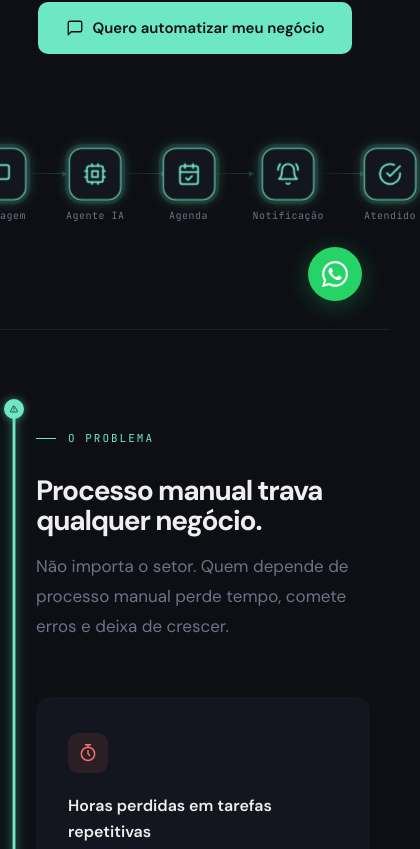
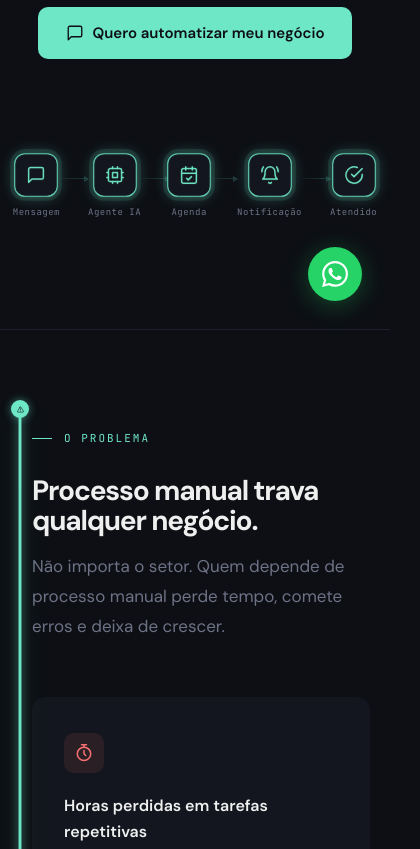
Before and after one commit to RafaelClaro/practiq, a Next.js app: page / in a window 390 px wide. Shown: the part 515-1364 px from the top of the page, 420 px wide, since content can reach past the window. Built offline with nearby package versions, Linux system fonts and the light colour scheme.

Commit message:
fix: mobile layout — flow nodes scroll horizontal, timeline rail ajustado

```diff
--- a/app/globals.css
+++ b/app/globals.css
@@ -695,10 +695,29 @@ footer {
   .process-row { grid-template-columns: 1fr; }
   .proc-step { border-right: none; border-bottom: 1px solid var(--border); }
   .proc-step:last-child { border-bottom: none; }
-  #timeline-rail { width: 28px; }
-  .tl-node { width: 20px; height: 20px; }
-  .tl-node svg { width: 8px; height: 8px; }
+
+  /* Flow nodes: scroll horizontal no mobile */
+  .flow-wrap {
+    justify-content: flex-start;
+    overflow-x: auto;
+    overflow-y: visible;
+    padding-left: 20px;
+    padding-right: 20px;
+    -webkit-overflow-scrolling: touch;
+    scrollbar-width: none;
+  }
+  .flow-wrap::-webkit-scrollbar { display: none; }
+  .flow-nodes { gap: 0; }
+  .flow-icon-wrap { width: 40px; height: 40px; border-radius: 10px; }
+  .flow-icon-wrap svg { width: 18px; height: 18px; }
+  .flow-label { font-size: 9px; }
+  .flow-arrow { width: 28px; }
+
+  /* Timeline rail: fixado à esquerda da tela com margem */
+  #timeline-rail { left: 8px; width: 24px; }
+  .tl-node { width: 18px; height: 18px; }
+  .tl-node svg { width: 7px; height: 7px; }
   .tl-tip { display: none; }
-  #timeline-wrap .section-wrap { padding-left: 36px !important; }
+  #timeline-wrap .section-wrap { padding-left: 32px !important; }
   #timeline-wrap { overflow: visible; }
 }
```
